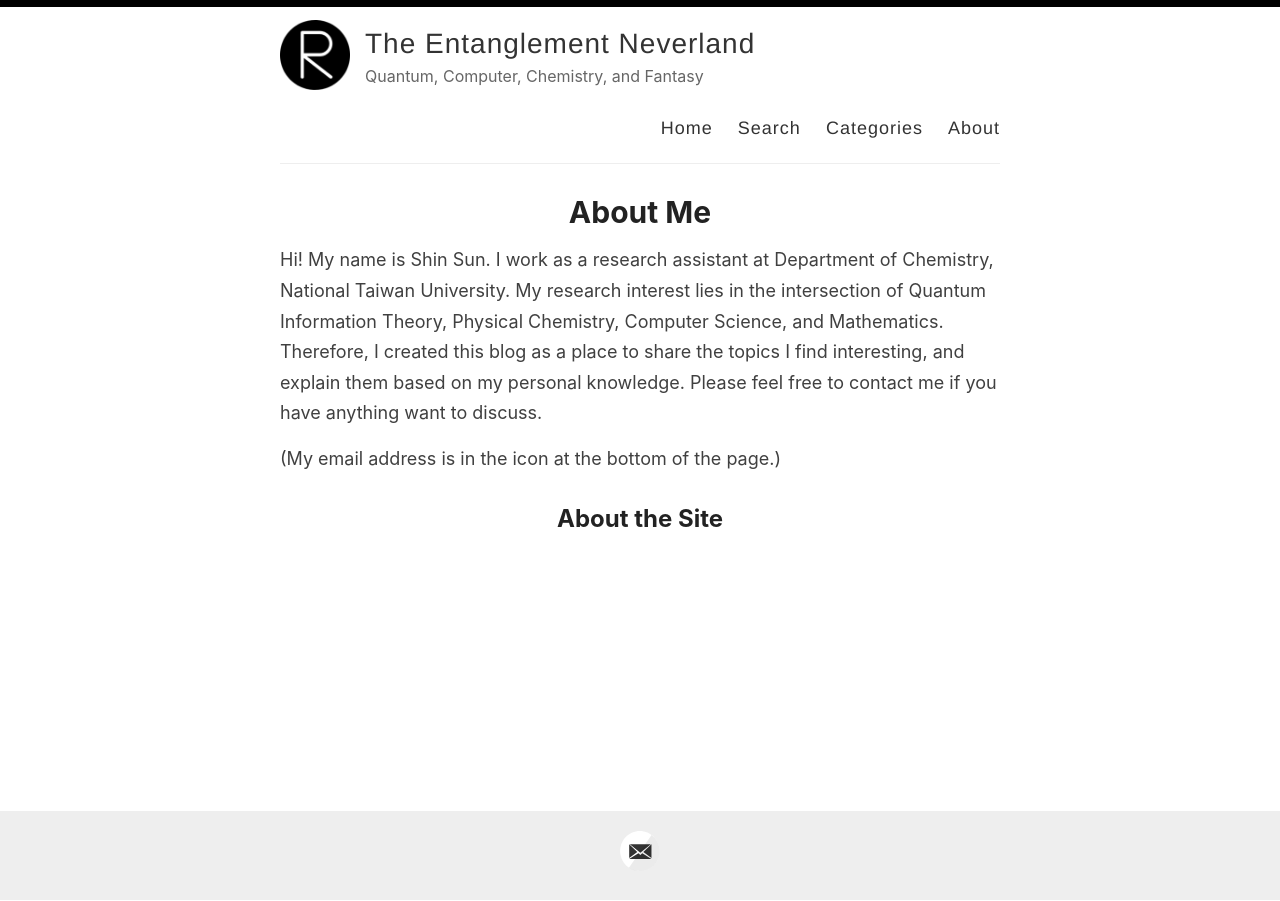
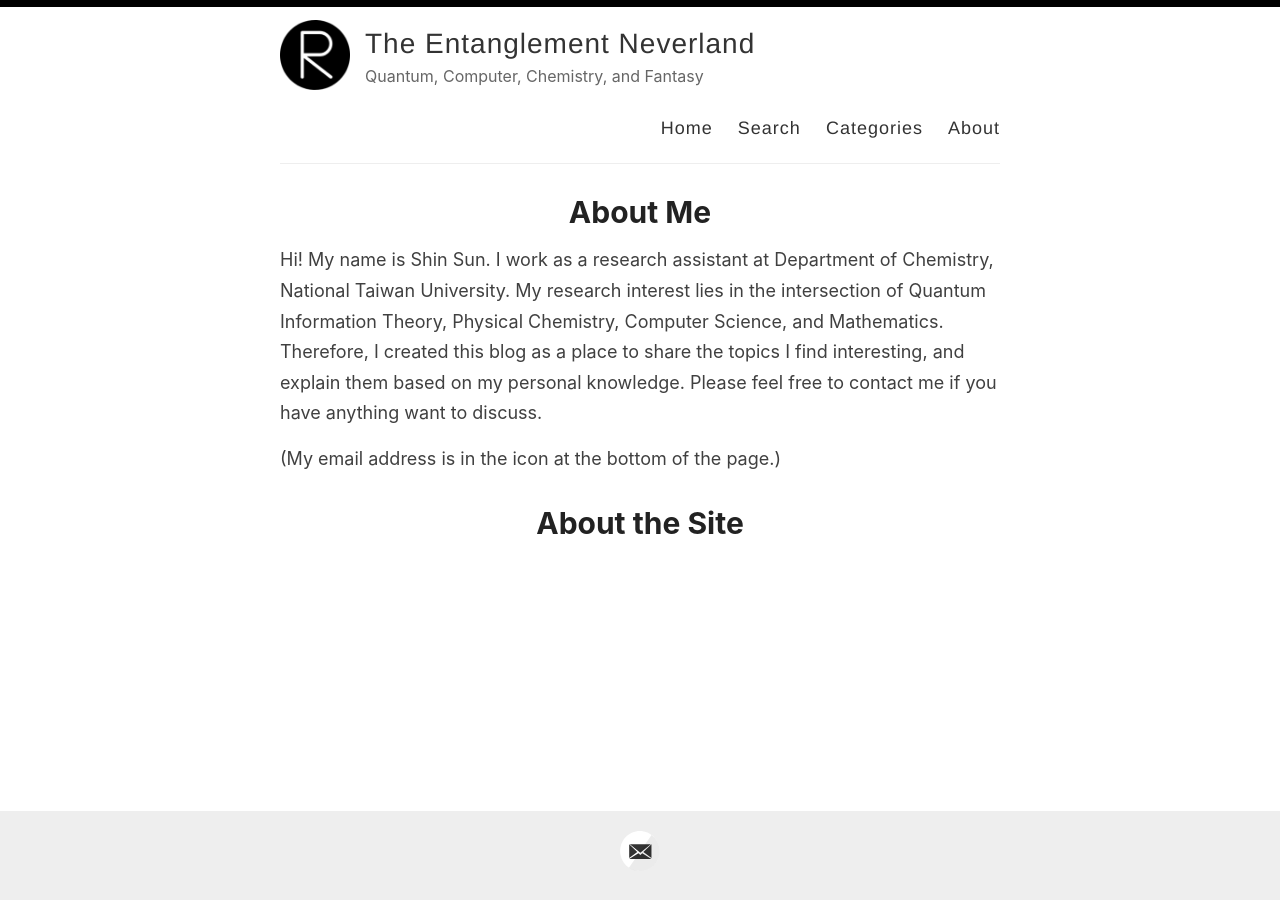
Before and after one commit to ZincSun/ZincSun.github.io, a Jekyll site: the page built from _pages/about.md, in a window 1280 px wide. Built offline with Jekyll 4.4.1, drawn with Linux system fonts in a browser that asks for light colours.

```diff
--- a/_pages/about.md
+++ b/_pages/about.md
@@ -11,4 +11,4 @@ if you have anything want to discuss.
 
 (My email address is in the icon at the bottom of the page.)
 
-## About the Site
+# About the Site
```
